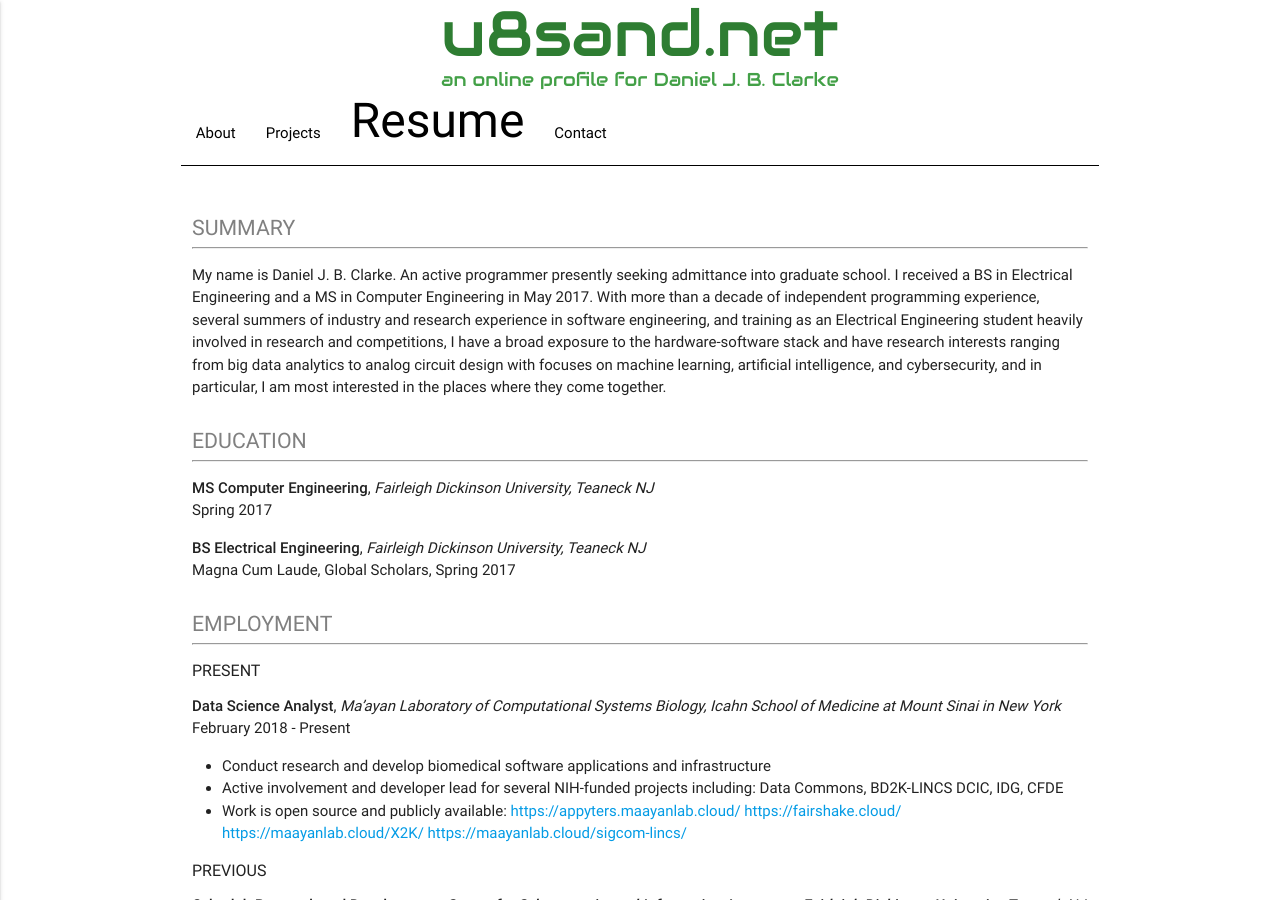
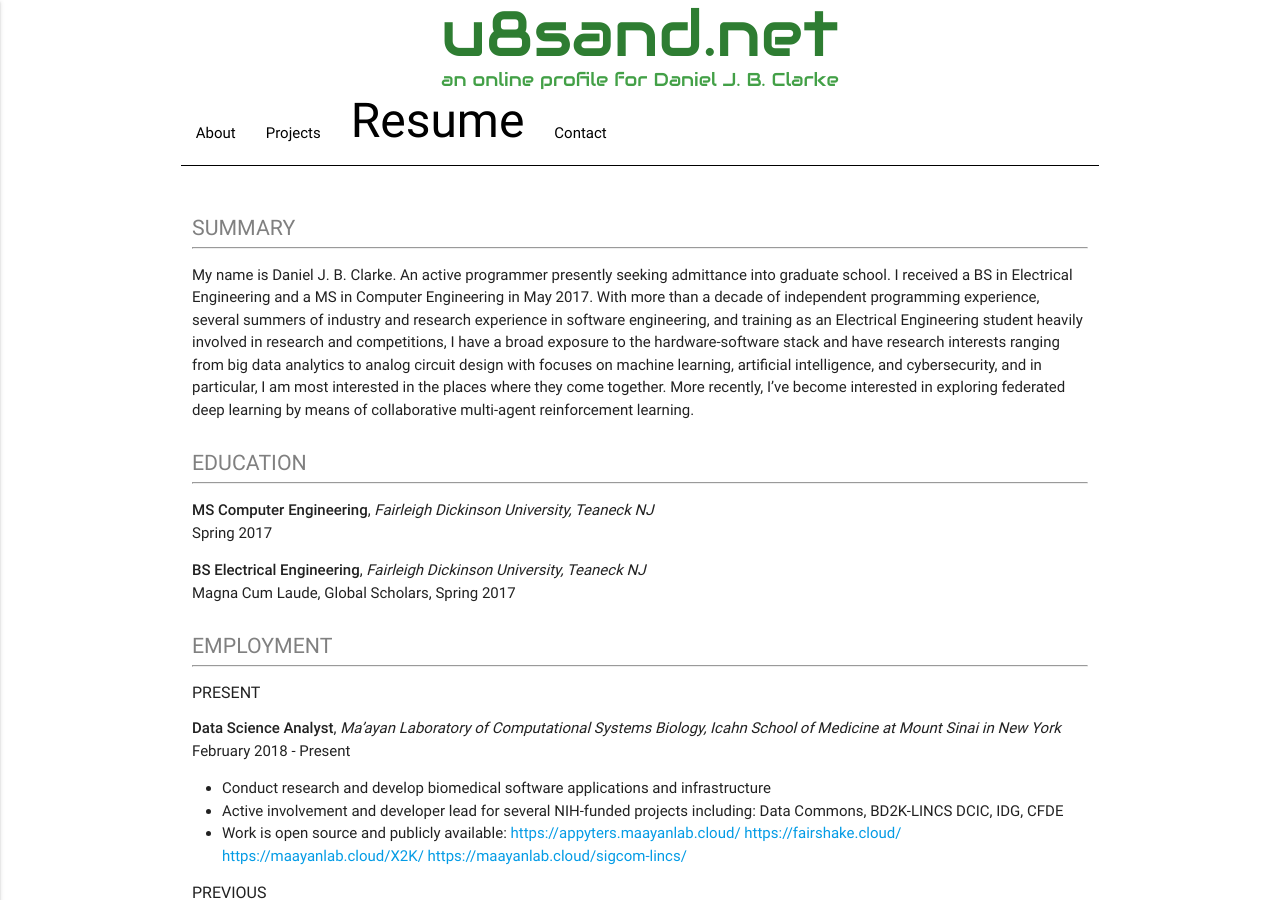
Before and after one commit to u8sand/u8sand.github.io, a Jekyll site: the page built from 03-resume.md, in a window 1280 px wide and 900 px high. Built offline with Jekyll 4.4.1, drawn with Linux system fonts in a browser that asks for light colours; nearby versions of some CDN libraries.

Commit message:
Add additional sentence about research interests

```diff
--- a/03-resume.md
+++ b/03-resume.md
@@ -12,7 +12,7 @@ printable: true
 
 ### SUMMARY
 ---
-My name is Daniel J. B. Clarke. An active programmer presently seeking admittance into graduate school. I received a BS in Electrical Engineering and a MS in Computer Engineering in May 2017. With more than a decade of independent programming experience, several summers of industry and research experience in software engineering, and training as an Electrical Engineering student heavily involved in research and competitions, I have a broad exposure to the hardware-software stack and have research interests ranging from big data analytics to analog circuit design with focuses on machine learning, artificial intelligence, and cybersecurity, and in particular, I am most interested in the places where they come together.
+My name is Daniel J. B. Clarke. An active programmer presently seeking admittance into graduate school. I received a BS in Electrical Engineering and a MS in Computer Engineering in May 2017. With more than a decade of independent programming experience, several summers of industry and research experience in software engineering, and training as an Electrical Engineering student heavily involved in research and competitions, I have a broad exposure to the hardware-software stack and have research interests ranging from big data analytics to analog circuit design with focuses on machine learning, artificial intelligence, and cybersecurity, and in particular, I am most interested in the places where they come together. More recently, I've become interested in exploring federated deep learning by means of collaborative multi-agent reinforcement learning.
 
 </div>
 
```
